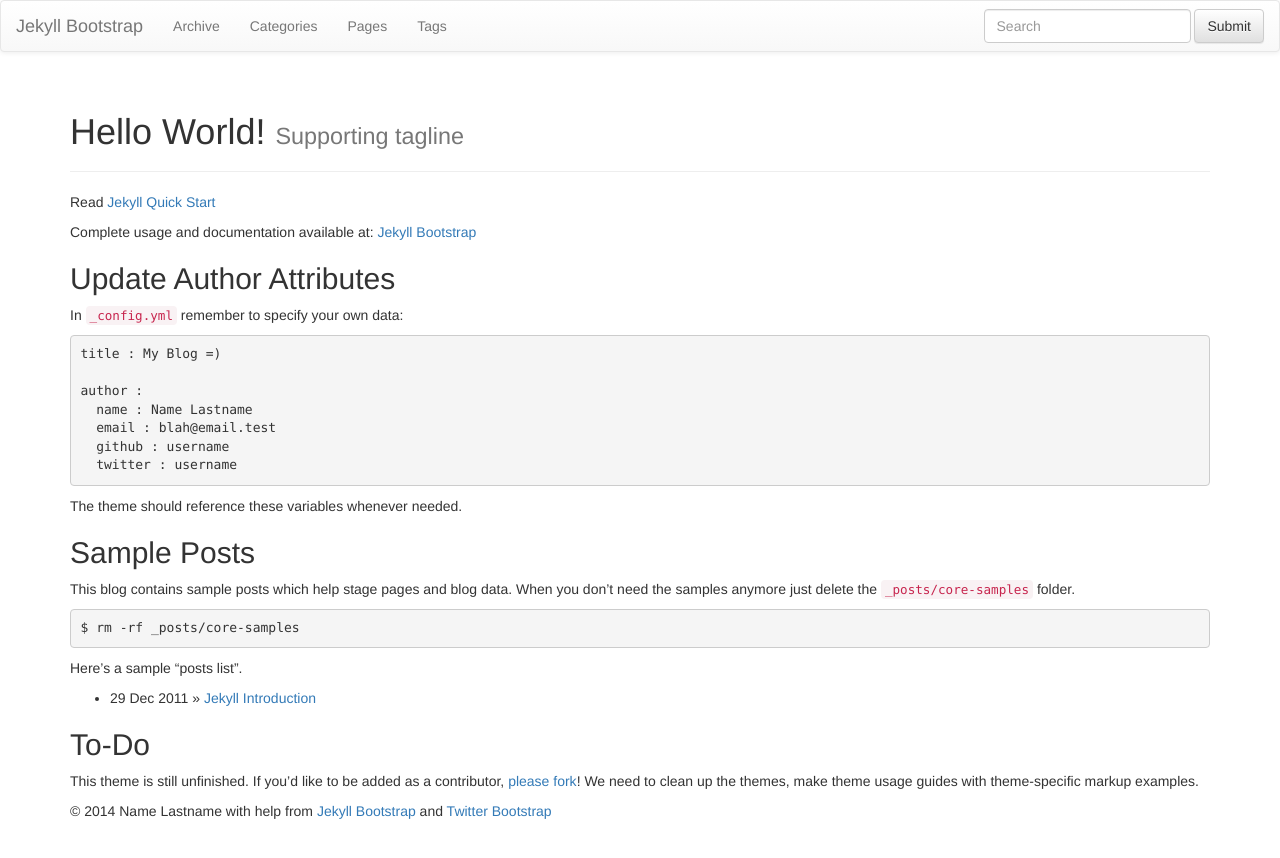
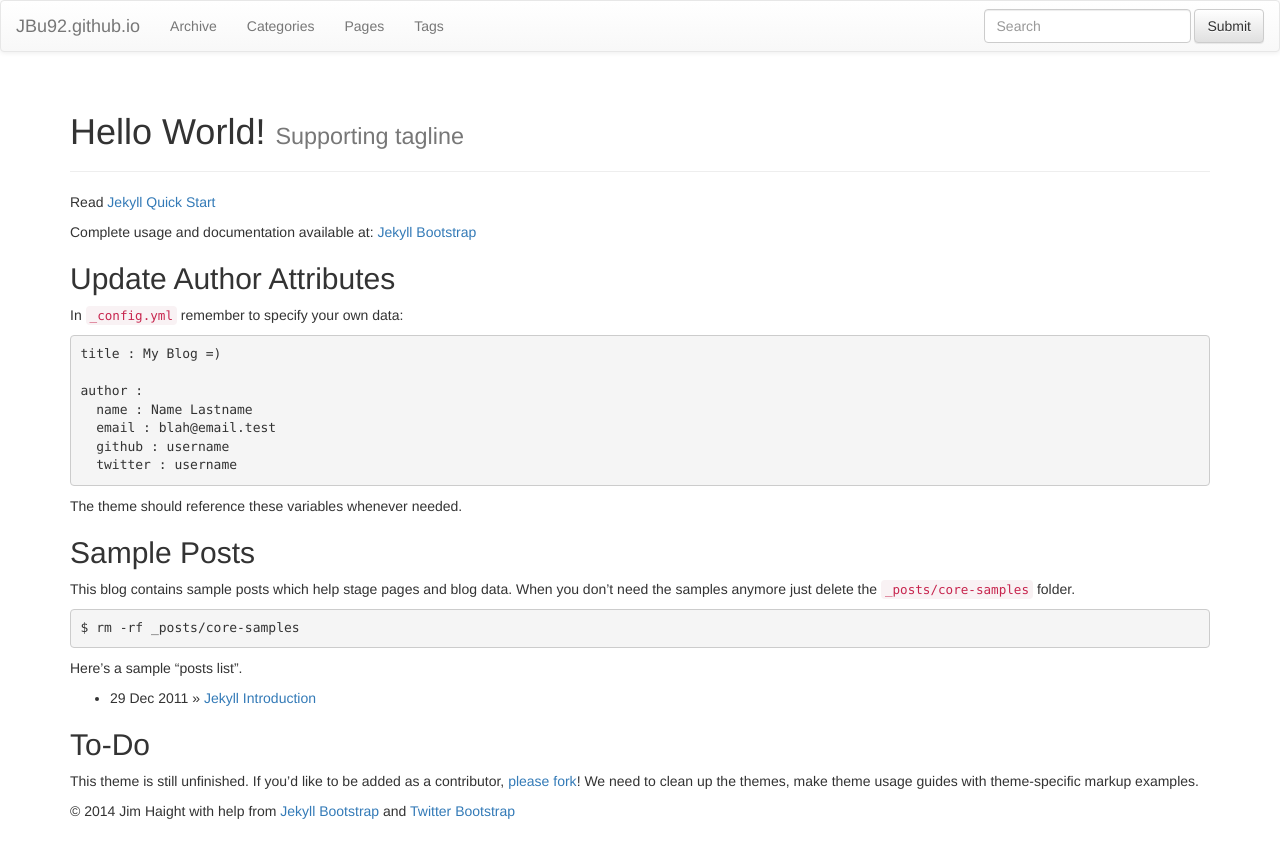
Before and after one commit to jbu92/jbu92.github.io, a Jekyll site: the page built from index.md, in a window 1280 px wide. Shown: the top 858 px of the page. Built offline with Jekyll 4.4.1, drawn with Linux system fonts in a browser that asks for light colours; nearby versions of some CDN libraries; library files that are not in the unit come from our copies.

```diff
--- a/_config.yml
+++ b/_config.yml
@@ -8,14 +8,14 @@ pygments: true
 # Themes are encouraged to use these universal variables
 # so be sure to set them if your theme uses them.
 #
-title : Jekyll Bootstrap
+title : JBu92.github.io
 tagline: Site Tagline
 author :
-  name : Name Lastname
-  email : blah@email.test
-  github : username
-  twitter : username
-  feedburner : feedname
+  name : Jim Haight
+  email : james@jameshaight.com
+  github : JBu92
+  twitter : none
+  feedburner : none
 
 # The production_url is only used when full-domain names are needed
 # such as sitemap.txt
@@ -25,7 +25,7 @@ author :
 # Else if you are pushing to username.github.io, replace with your username.
 # Finally if you are pushing to a GitHub project page, include the project name at the end.
 #
-production_url : http://username.github.io
+production_url : http://jbu92.github.io
 
 # All Jekyll-Bootstrap specific configurations are namespaced into this hash
 #
```
